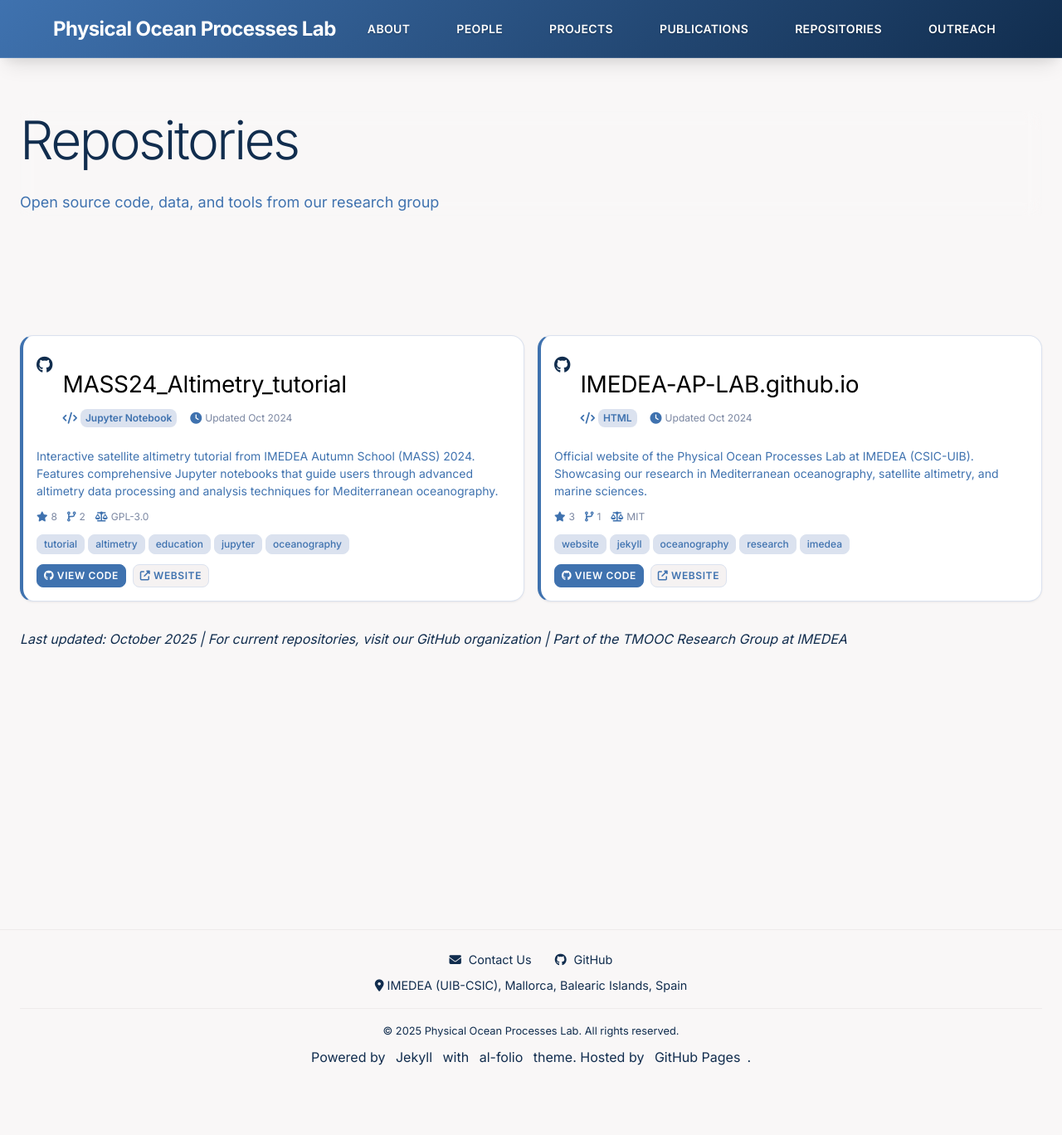
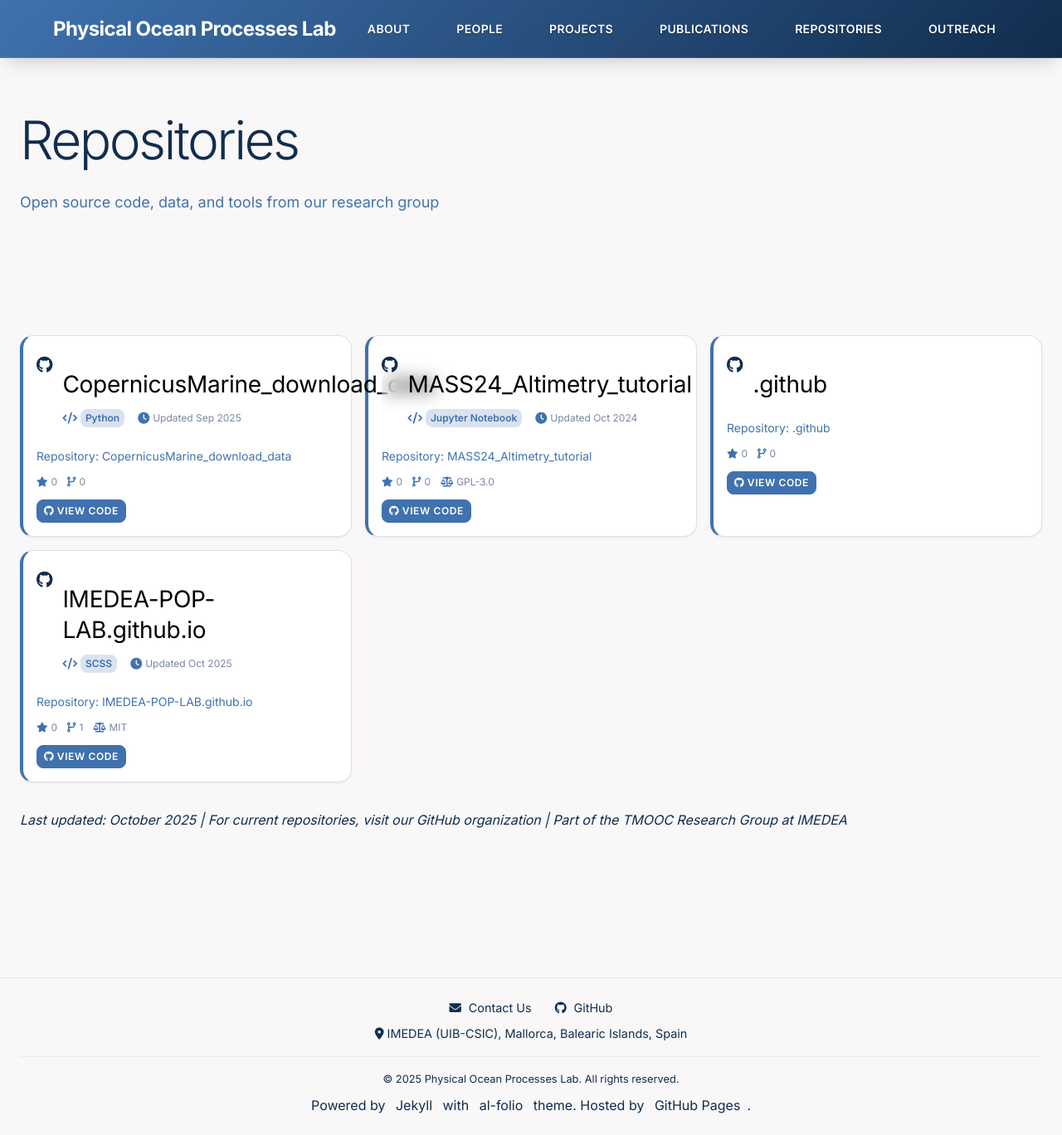
Before and after one commit to IMEDEA-POP-LAB/IMEDEA-POP-LAB.github.io, a Jekyll site: the page built from _pages/repositories.md, in a window 1280 px wide. Shown: the whole page at 83% size. Built offline with Jekyll 4.4.1, drawn with Linux system fonts in a browser that asks for light colours; a style sheet for code colours, icons or effects is not loaded; before the commit the page ends 1310 px from its top, so only the background shows below that.

Commit message:
Update organization name to IMEDEA-POP-LAB in repository update scripts and data

```diff
--- a/_data/repositories.yml
+++ b/_data/repositories.yml
@@ -1,43 +1,68 @@
 # GitHub repositories data
-# Last updated: 2024-10-02 12:00:00 UTC
+# Last updated: 2025-10-02 13:29:17 UTC
 # Auto-generated by GitHub Actions - Do not edit manually
-# Total repositories: 2
+# Total repositories: 4
 
 repositories:
-  - name: "MASS24_Altimetry_tutorial"
-    full_name: "IMEDEA-AP-LAB/MASS24_Altimetry_tutorial"
-    description: "Interactive satellite altimetry tutorial from IMEDEA Autumn School (MASS) 2024. Features comprehensive Jupyter notebooks that guide users through advanced altimetry data processing and analysis techniques for Mediterranean oceanography."
-    html_url: "https://github.com/IMEDEA-AP-LAB/MASS24_Altimetry_tutorial"
-    homepage: "https://doi.org/10.5281/zenodo.13962687"
-    language: "Jupyter Notebook"
-    stargazers_count: 8
-    forks_count: 2
-    license:
-      name: "GNU General Public License v3.0"
-      spdx_id: "GPL-3.0"
-    topics: ["tutorial", "altimetry", "education", "jupyter", "oceanography", "mediterranean", "satellite-data"]
-    created_at: "2024-09-15T10:00:00Z"
-    updated_at: "2024-10-01T15:30:00Z"
-    archived: false
-    featured: true
-    category: "Educational"
-  - name: "IMEDEA-AP-LAB.github.io"
-    full_name: "IMEDEA-AP-LAB/IMEDEA-AP-LAB.github.io"
-    description: "Official website of the Physical Ocean Processes Lab at IMEDEA (CSIC-UIB). Showcasing our research in Mediterranean oceanography, satellite altimetry, and marine sciences."
-    html_url: "https://github.com/IMEDEA-AP-LAB/IMEDEA-AP-LAB.github.io"
-    homepage: "https://imedea-ap-lab.github.io"
-    language: "HTML"
-    stargazers_count: 3
-    forks_count: 1
-    license:
-      name: "MIT License"
-      spdx_id: "MIT"
-    topics: ["website", "jekyll", "oceanography", "research", "imedea"]
-    created_at: "2024-08-01T09:00:00Z"
-    updated_at: "2024-10-02T10:15:00Z"
-    archived: false
-    featured: false
-    category: "Documentation"
-
-last_updated: "2024-10-02T12:00:00"
-total_count: 2
+- name: CopernicusMarine_download_data
+  full_name: IMEDEA-POP-LAB/CopernicusMarine_download_data
+  description: 'Repository: CopernicusMarine_download_data'
+  html_url: https://github.com/IMEDEA-POP-LAB/CopernicusMarine_download_data
+  homepage: null
+  language: Python
+  stargazers_count: 0
+  forks_count: 0
+  license: null
+  topics: []
+  created_at: '2025-09-30T05:12:13Z'
+  updated_at: '2025-09-30T06:34:19Z'
+  archived: false
+  featured: false
+- name: MASS24_Altimetry_tutorial
+  full_name: IMEDEA-POP-LAB/MASS24_Altimetry_tutorial
+  description: 'Repository: MASS24_Altimetry_tutorial'
+  html_url: https://github.com/IMEDEA-POP-LAB/MASS24_Altimetry_tutorial
+  homepage: null
+  language: Jupyter Notebook
+  stargazers_count: 0
+  forks_count: 0
+  license:
+    name: GNU General Public License v3.0
+    spdx_id: GPL-3.0
+  topics: []
+  created_at: '2024-10-20T23:01:59Z'
+  updated_at: '2024-10-21T15:59:14Z'
+  archived: false
+  featured: false
+- name: .github
+  full_name: IMEDEA-POP-LAB/.github
+  description: 'Repository: .github'
+  html_url: https://github.com/IMEDEA-POP-LAB/.github
+  homepage: null
+  language: null
+  stargazers_count: 0
+  forks_count: 0
+  license: null
+  topics: []
+  created_at: '2023-05-16T13:43:51Z'
+  updated_at: '2023-05-16T13:43:52Z'
+  archived: false
+  featured: false
+- name: IMEDEA-POP-LAB.github.io
+  full_name: IMEDEA-POP-LAB/IMEDEA-POP-LAB.github.io
+  description: 'Repository: IMEDEA-POP-LAB.github.io'
+  html_url: https://github.com/IMEDEA-POP-LAB/IMEDEA-POP-LAB.github.io
+  homepage: null
+  language: SCSS
+  stargazers_count: 0
+  forks_count: 1
+  license:
+    name: MIT License
+    spdx_id: MIT
+  topics: []
+  created_at: '2025-07-16T11:42:39Z'
+  updated_at: '2025-10-02T11:05:40Z'
+  archived: false
+  featured: true
+last_updated: '2025-10-02T13:29:17.727613'
+total_count: 4
```
Also changed, not shown: 2 other files.
